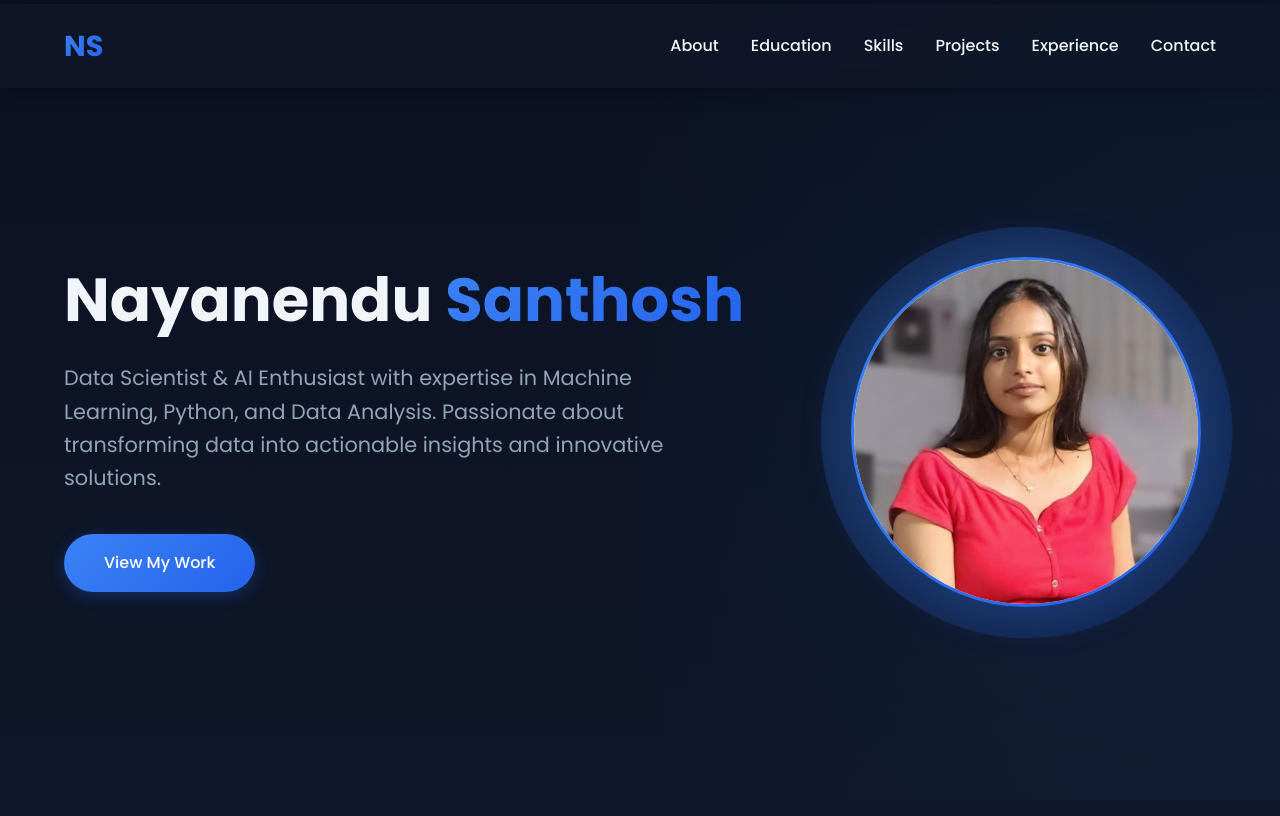
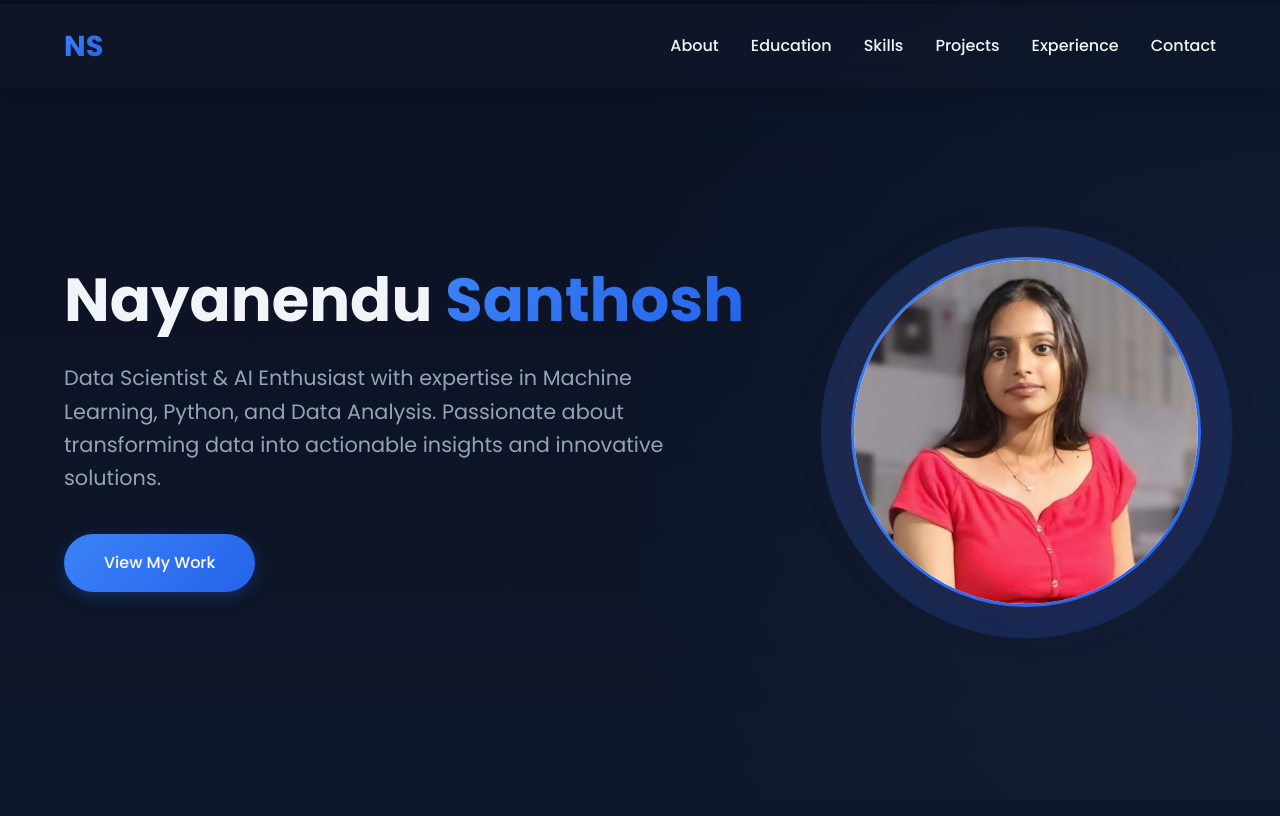
Before and after one commit to 9endu/portfolioo, a plain HTML site: page index.html in a window 1280 px wide. Shown: the top 816 px of the page. Drawn offline with Linux system fonts and the light colour scheme.

Commit message:
aesthetiitcic

```diff
--- a/index.html
+++ b/index.html
@@ -288,7 +288,7 @@
             border: 3px solid transparent;
             background: linear-gradient(white, white) padding-box,
                         var(--gradient) border-box;
-            box-shadow: 0 0 50px rgba(59, 130, 246, 0.3);
+            box-shadow: 0 0 50px rgba(99, 22, 26, 0.3);
             transition: all 0.5s ease;
             position: relative;
             z-index: 2;
@@ -296,7 +296,7 @@
 
         .profile-img:hover {
             transform: scale(1.02);
-            box-shadow: 0 0 70px rgba(59, 130, 246, 0.4);
+            box-shadow: 0 0 70px rgb(255, 255, 255);
         }
 
         .image-container::before {
```
